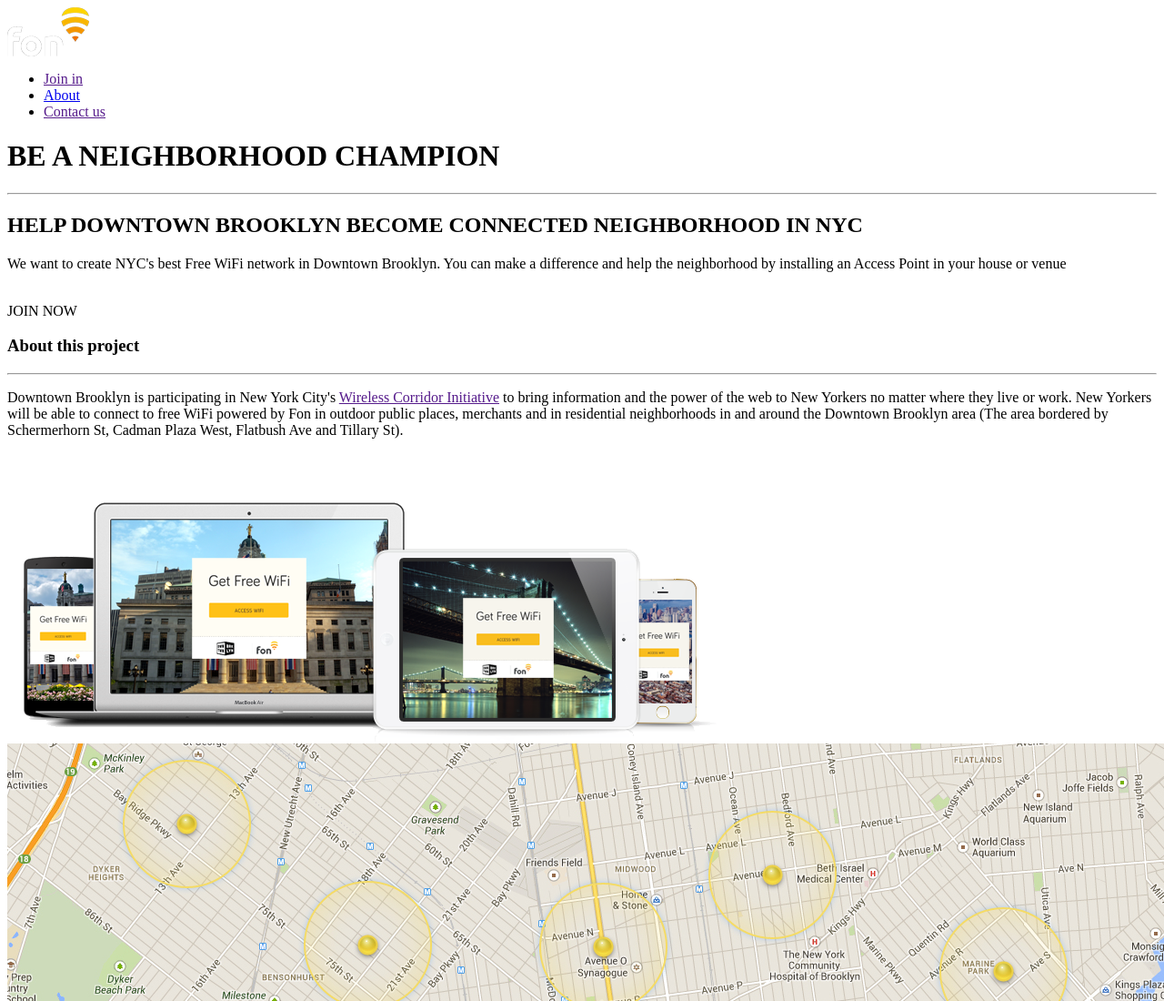
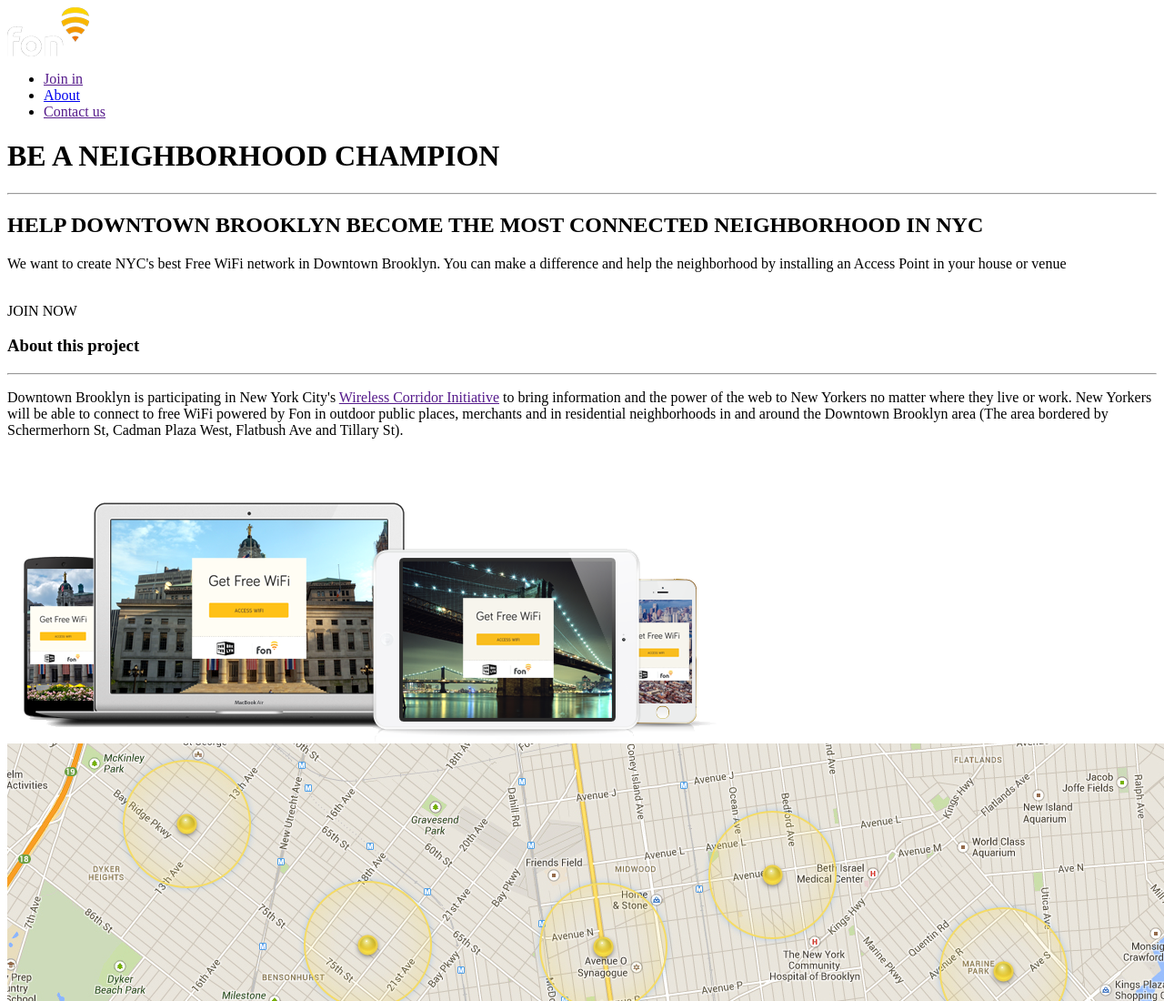
Before and after one commit to jasper-lu/FonDTBsite, a plain HTML site: page templates/index.html in a window 1280 px wide. Shown: the top 1100 px of the page at 91% size. Drawn offline with Linux system fonts and the light colour scheme.

Commit message:
forgot a word

```diff
--- a/templates/index.html
+++ b/templates/index.html
@@ -17,7 +17,7 @@
             <div class="mid-in-wrapper">
                 <h1>BE A NEIGHBORHOOD CHAMPION</h1>
                 <hr />
-                <h2>HELP DOWNTOWN BROOKLYN BECOME CONNECTED NEIGHBORHOOD IN NYC</h2>
+                <h2>HELP DOWNTOWN BROOKLYN BECOME THE MOST CONNECTED NEIGHBORHOOD IN NYC</h2>
                 <p>
                     We want to create NYC's best Free WiFi network in Downtown Brooklyn. You can make a difference
                     and help the neighborhood by installing an Access Point in your house or venue
```
